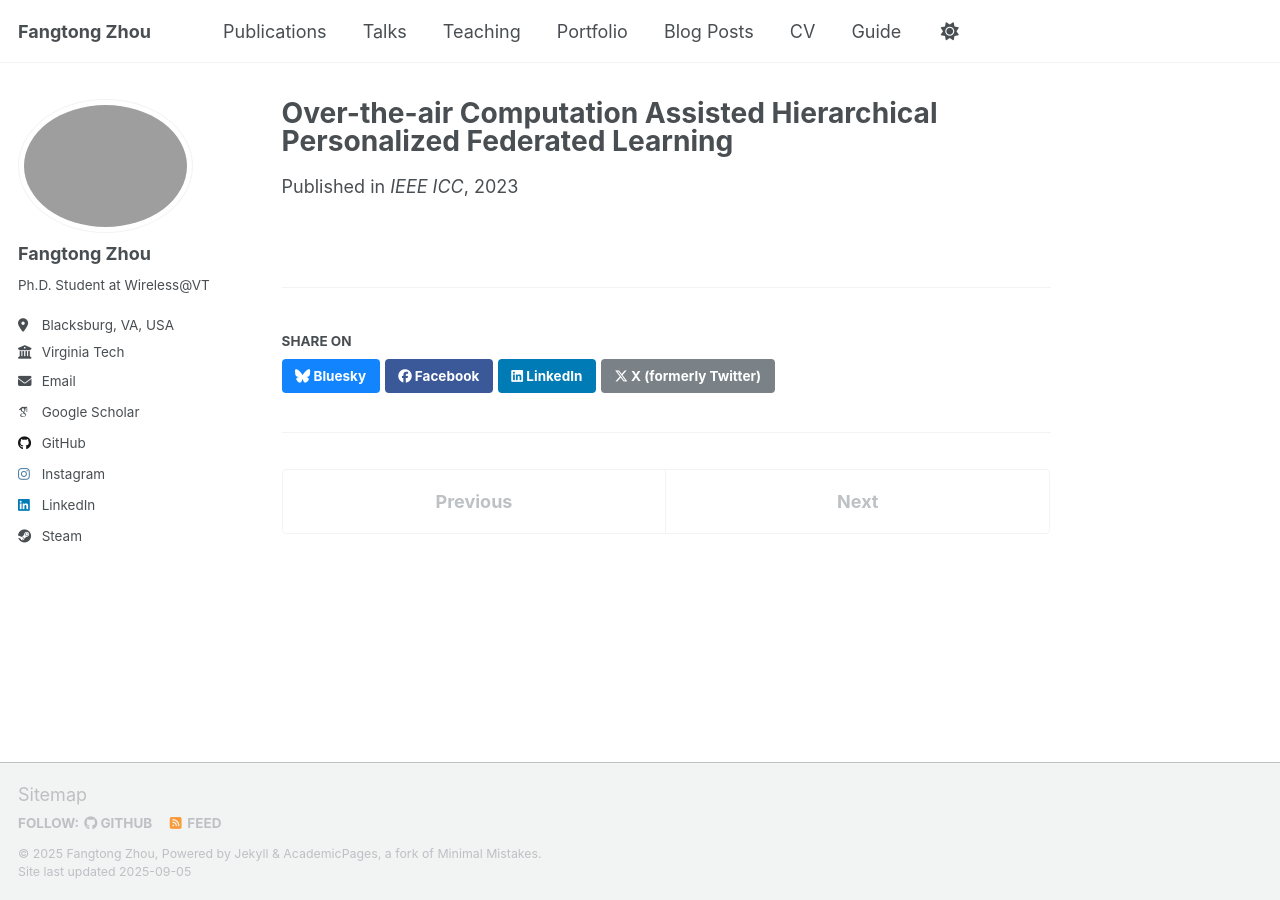
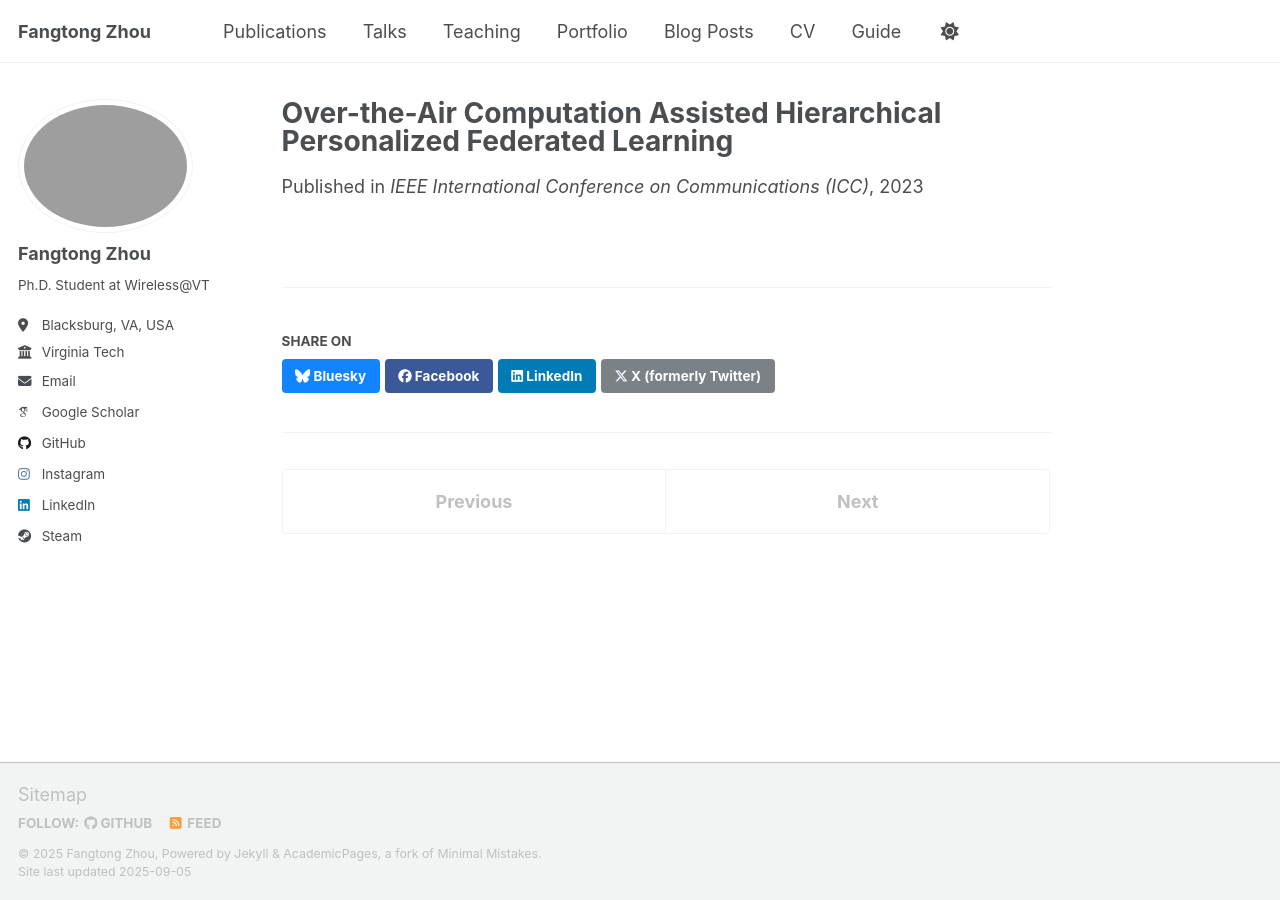
Before and after one commit to frontop137/frontop137.github.io, a Jekyll site: the page built from _publications/2023-05-28-icc.md, in a window 1280 px wide. Built offline with Jekyll 4.4.1, drawn with Linux system fonts in a browser that asks for light colours; some web fonts are replaced; a script that is not in the unit is left out.

Commit message:
Update 2023-05-28-icc.md

```diff
--- a/_publications/2023-05-28-icc.md
+++ b/_publications/2023-05-28-icc.md
@@ -1,8 +1,10 @@
 ---
-title: "Over-the-air Computation Assisted Hierarchical Personalized Federated Learning"
-venue: "IEEE ICC"
+title: "Over-the-Air Computation Assisted Hierarchical Personalized Federated Learning"
+authors: "**Fangtong Zhou**, Zhibin Wang, Xiliang Luo, Yong Zhou"
+venue: "IEEE International Conference on Communications (ICC)"
 date: 2023-05-28
+year: 2023
+month: May
+address: "Rome, Italy"
 paperurl: "/files/Over-the-Air_Computation_Assisted_Hierarchical_Personalized_Federated_Learning.pdf"
-code:
-slides:
 ---
```
